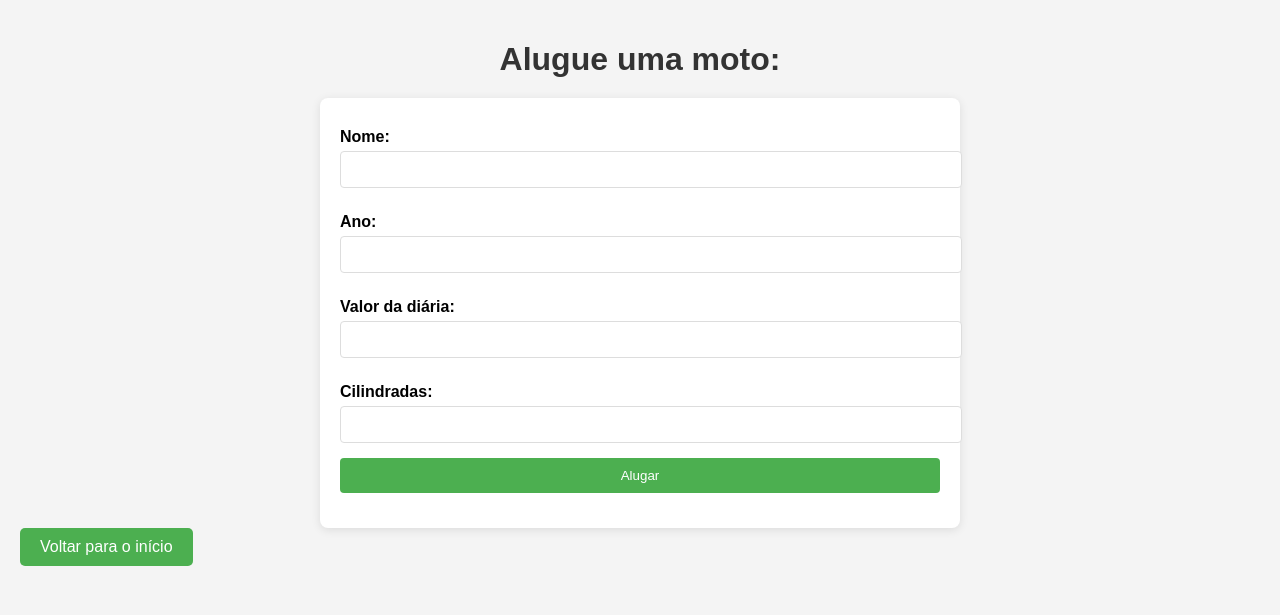
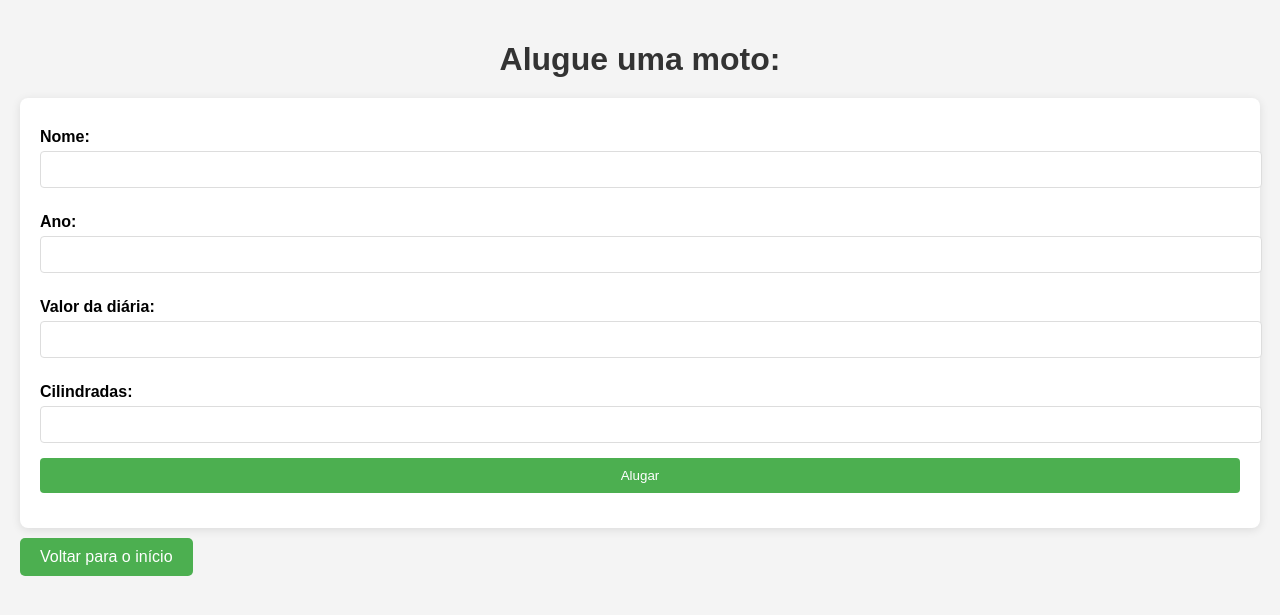
Before and after one commit to ViniMorei/Veiculos_POO, a Flask app: page /alugar_motos in a window 1280 px wide. Shown: the top 615 px of the page. Run offline with Flask 3, Linux system fonts and the light colour scheme; parts of the project's set-up code (start-up, migrations or seed data) failed here and were passed over.

Commit message:
Aplicando estilos

```diff
--- a/static/styles.css
+++ b/static/styles.css
@@ -23,37 +23,17 @@ li {
     text-align: center;
 }
 
-/* Botões Gerais */
-button, .btn-action {
-    background-color: #4CAF50;
-    color: white;
-    border: none;
-    padding: 10px 20px;
-    text-align: center;
-    text-decoration: none;
-    display: inline-block;
-    font-size: 16px;
-    cursor: pointer;
-    border-radius: 5px;
-    transition: background-color 0.3s;
-    min-width: 100px; /* Tamanho mínimo para todos os botões */
-}
-
-/* Hover para Botões Gerais */
-button:hover, .btn-action:hover {
-    background-color: #45a049;
-}
-
-/* Botões em Tabelas */
-.btn-action {
-    padding: 8px 15px; /* Ajuste de tamanho dos botões dentro de tabelas */
-    margin-right: 5px; /* Espaçamento entre botões de ação */
+/* Contêiner para Formulário e Tabela */
+.container {
+    display: flex;
+    justify-content: space-between;
+    align-items: flex-start;
+    gap: 20px; /* Espaçamento entre a tabela e o formulário/botões */
 }
 
 /* Estilos para Formulários */
 form {
-    max-width: 600px;
-    margin: 0 auto;
+    flex-grow: 1;
     padding: 20px;
     background-color: white;
     border-radius: 8px;
@@ -88,8 +68,36 @@ input[type="submit"]:hover {
     background-color: #45a049;
 }
 
+/* Estilos para Botões */
+button, .btn-action {
+    background-color: #4CAF50;
+    color: white;
+    border: none;
+    padding: 10px 20px;
+    text-align: center;
+    text-decoration: none;
+    display: inline-block;
+    font-size: 16px;
+    cursor: pointer;
+    border-radius: 5px;
+    transition: background-color 0.3s;
+    min-width: 100px; /* Tamanho mínimo para todos os botões */
+    margin-top: 10px;
+}
+
+button:hover, .btn-action:hover {
+    background-color: #45a049;
+}
+
+/* Botões em Tabelas */
+.btn-action {
+    padding: 8px 15px; /* Ajuste de tamanho dos botões dentro de tabelas */
+    margin-right: 5px; /* Espaçamento entre botões de ação */
+}
+
 /* Estilos para a Tabela */
 table {
+    flex-grow: 1;
     width: 100%;
     border-collapse: collapse;
     margin-top: 20px;
@@ -116,7 +124,6 @@ tr:hover {
 
 /* Estilos para Botões de Navegação (Links com Botões) */
 a button {
-    margin: 0 auto;
     display: inline-block;
     text-decoration: none;
     color: white;
@@ -132,3 +139,10 @@ a button {
 a button:hover {
     background-color: #45a049;
 }
+
+/* Estilos para o contêiner de botões */
+.button-container {
+    display: flex;
+    flex-direction: column;
+    align-items: flex-start;
+}
--- a/templates/carro.html
+++ b/templates/carro.html
@@ -8,6 +8,7 @@
 </head>
 <body>
     <h1>Alugue um carro:</h1>
+    <div class="container">
         <form action="/alugar_carros/instanciar" method="POST">
             <label for="nome">Nome:</label>
             <input type="text" id="nome" name="nome" required>
@@ -23,6 +24,10 @@
 
             <input type="submit" value="Alugar">
         </form>
+    </div>
+    <div class="button-container">
         <a href="/"><button>Voltar para o início</button></a>
+    </div>
+
 </body>
 </html>
--- a/templates/moto.html
+++ b/templates/moto.html
@@ -8,6 +8,7 @@
 </head>
 <body>
     <h1>Alugue uma moto:</h1>
+    <div class="container">
         <form action="/alugar_motos/instanciar" method="POST">
             <label for="nome">Nome:</label>
             <input type="text" id="nome" name="nome" required>
@@ -23,6 +24,9 @@
 
             <input type="submit" value="Alugar">
         </form>
+    </div>
+    <div class="button-container">
         <a href="/"><button>Voltar para o início</button></a>
+    </div>
 </body>
 </html>
--- a/templates/veiculos.html
+++ b/templates/veiculos.html
@@ -8,6 +8,7 @@
 </head>
 <body>
     <h1>Todos os veículos</h1>
+    <div class="container">
         <table>
             <thead>
                 <tr>
@@ -48,6 +49,10 @@
                 {% endfor %}
             </tbody>
         </table>
+    </div>
+    <div class="button-container">
         <a href="/"><button>Voltar para o início</button></a>
+    </div>
+
 </body>
 </html>
```
Lines whose indentation alone changed are shown as unchanged.
